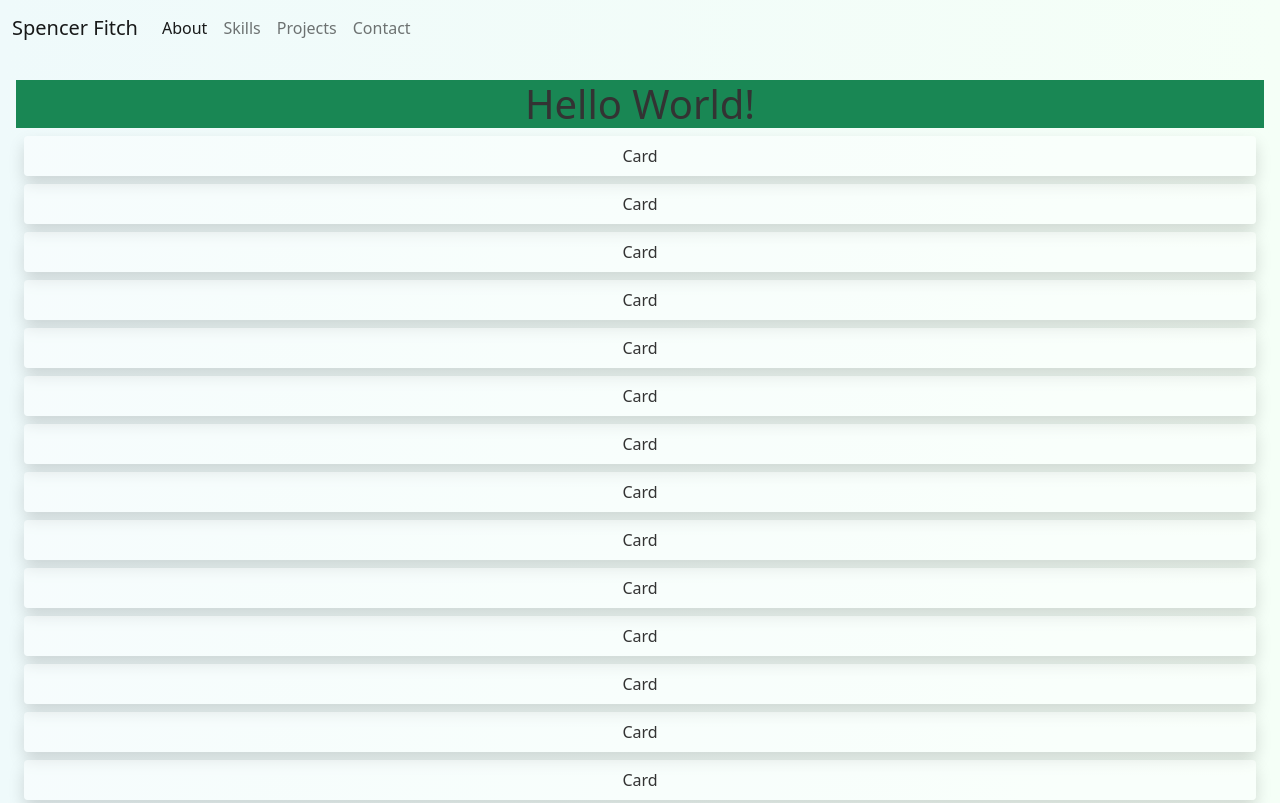
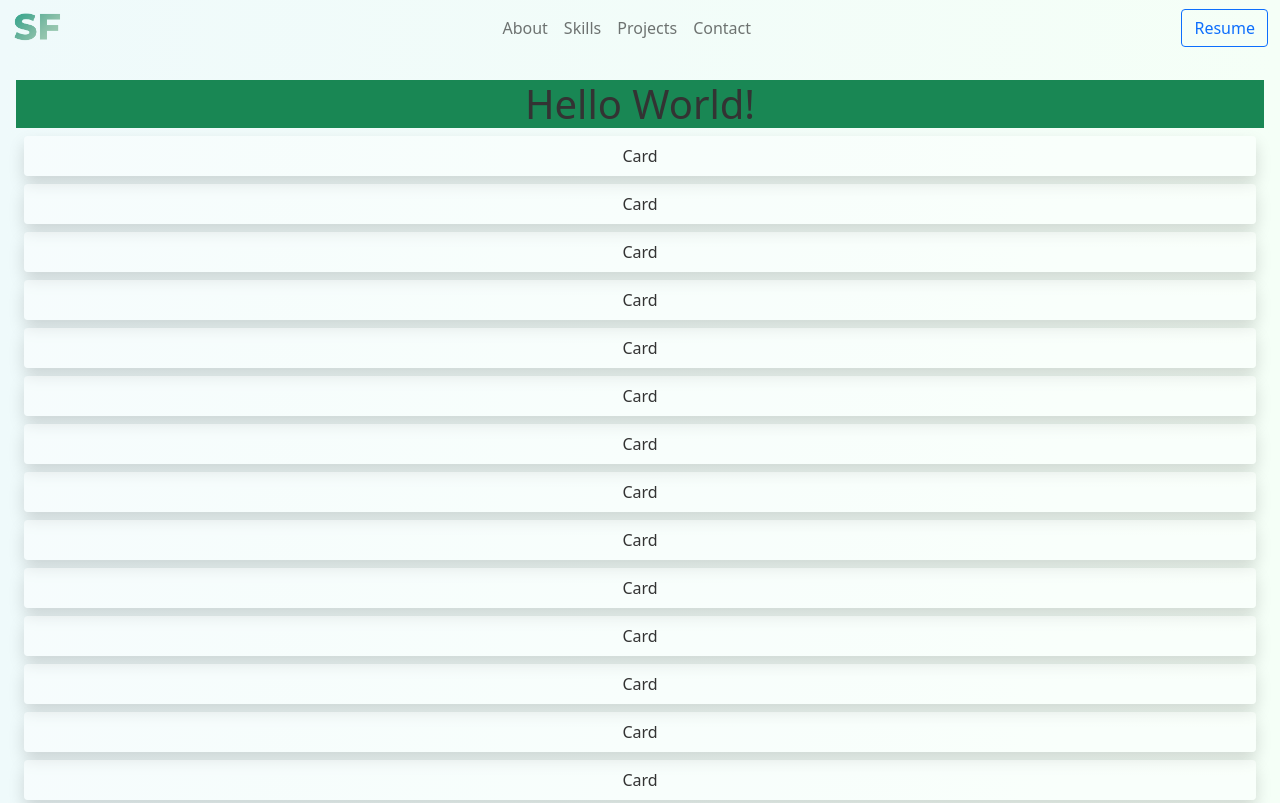
Before and after one commit to spencerfitch/personal-website, a Gatsby site: page / in a window 1280 px wide. Shown: the top 803 px of the page. Built offline with nearby package versions, Linux system fonts and the light colour scheme; Gatsby itself is replaced by a stand-in of ours.

Commit message:
Added logo and resume button to navbar

```diff
--- a/gatsby-config.js
+++ b/gatsby-config.js
@@ -5,6 +5,9 @@ module.exports = {
   },
   plugins: [
     `gatsby-plugin-sitemap`,
+    `gatsby-plugin-image`,
+    `gatsby-plugin-sharp`,
+    `gatsby-plugin-mdx`,
     {
       resolve: `gatsby-plugin-manifest`,
       options: {
@@ -12,6 +15,7 @@ module.exports = {
         short_name: `Spencer Fitch`,
         start_url: `/`,
         display: `standalone`,
+        icon: 'src/images/icon.png',
         icons: [
           {
             src: `/favicons/favicon.ico`,
@@ -51,6 +55,5 @@ module.exports = {
         path: `${__dirname}/content/projects`
       }
     },
-    `gatsby-plugin-mdx`,
   ],
 };
--- a/src/components/nav.js
+++ b/src/components/nav.js
@@ -1,11 +1,8 @@
 import * as React from 'react';
 import "bootstrap/js/src/collapse.js";
 import { bgTranslucent } from '../styles/global.module.css';
-import {
-  show,
-  hide,
-  shadow,
-} from '../styles/nav.module.css';
+import { show, hide, shadow } from '../styles/nav.module.css';
+import { StaticImage } from 'gatsby-plugin-image';
 
 
 class Nav extends React.Component {
@@ -47,22 +44,26 @@ class Nav extends React.Component {
       ${(this.state.show) ? show : hide}
       ${(this.state.shadow) ? shadow : ''}
     `
+
     return (
       <nav className={navClasses}>
         <div className="container-fluid">
-          <a className="navbar-brand" href="#">
-            Spencer Fitch
+          <a className="navbar-brand" href="/" style={{width: '3em', padding: 0, margin: 0}}>
+            <StaticImage src="../images/icon.png" alt="Spencer Fitch website logo" style={{position: 'fixed', left: 0, top: 0, height: '2.7em', width: '2.7em', marginLeft: '.5em'}}/>
           </a>
           <button className="navbar-toggler" type="button" data-bs-toggle="collapse" data-bs-target="#navbarNavAltMarkup" aria-controls="navbarNavAltMarkup" aria-expanded="false" aria-label="Toggle navigation">
             <span className="navbar-toggler-icon"></span>
           </button>
           <div className="collapse navbar-collapse" id="navbarNavAltMarkup">
-            <div className="navbar-nav">
-              <a className="nav-link active" aria-current="page" href="#about">About</a>
+            <div className="navbar-nav mx-auto">
+              <a className="nav-link" href="#about">About</a>
               <a className="nav-link" href="#skills">Skills</a>
               <a className="nav-link" href="#projects">Projects</a>
               <a className="nav-link" href="#contact">Contact</a>
             </div>
+            <a className="btn btn-outline-primary" href="/resume.pdf" style={{widht: '3em'}}>
+              Resume
+            </a>
           </div>
         </div>
       </nav>
```
